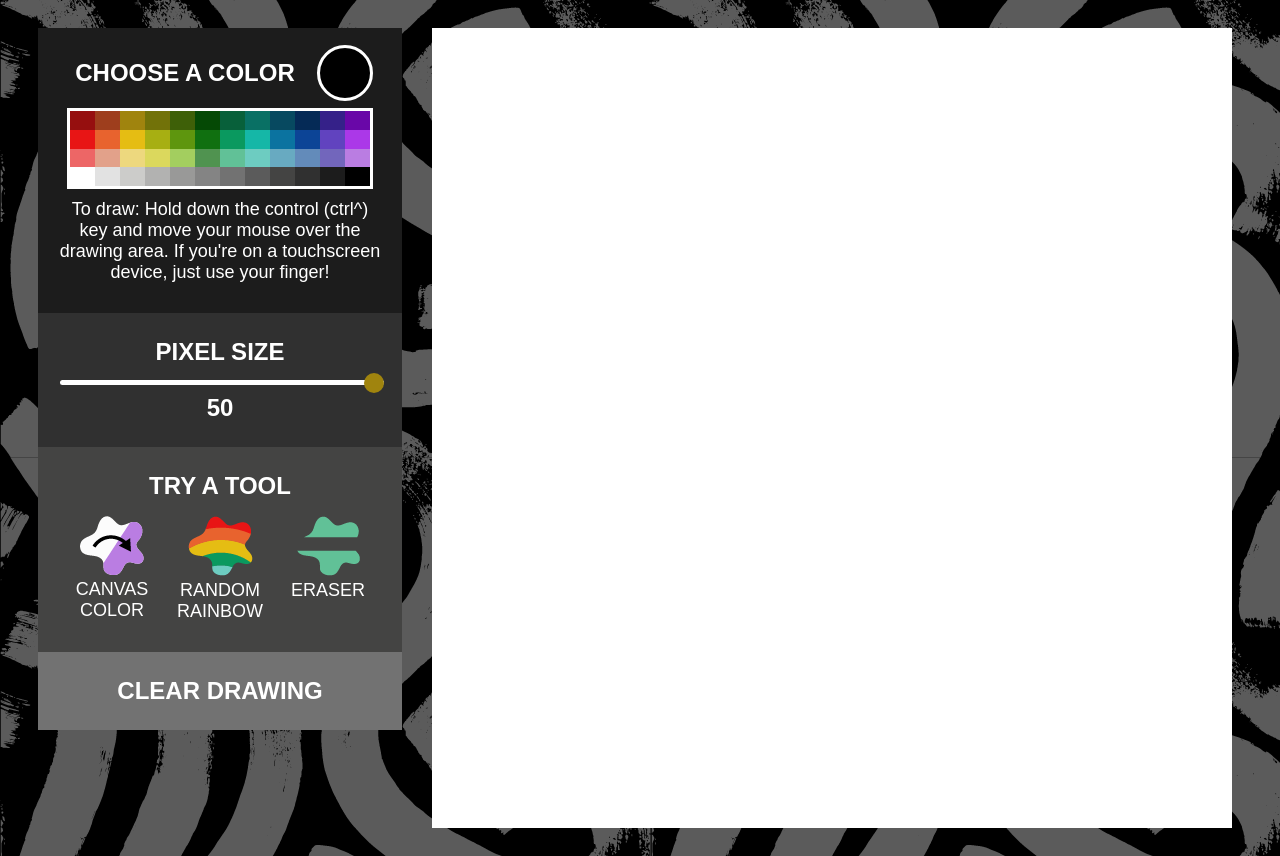
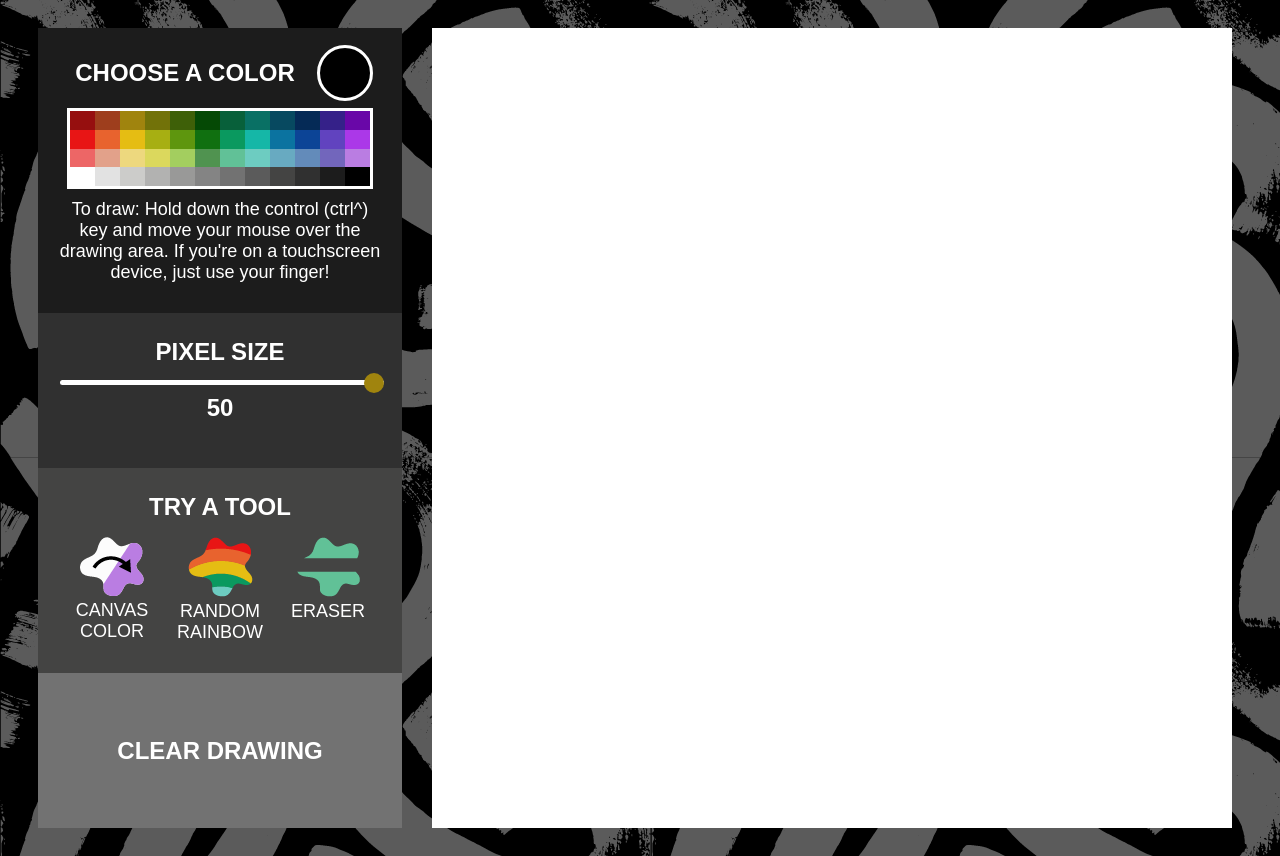
Before and after one commit to Kitteh3/draw-a-doodle, a plain HTML site: page index.html in a window 1280 px wide. Shown: the part 193-1049 px from the top of the page. Drawn offline with Linux system fonts and the light colour scheme; a web font is replaced by a local one.

Commit message:
Adjust sizing of sidebar

```diff
--- a/style.css
+++ b/style.css
@@ -27,12 +27,12 @@ body {
 .sidebar {
     flex: 1 1 0%;
     min-width: 300px;
-    max-width: 400px;
+    max-width: 500px;
+    height: 800px;
     display: flex;
     flex-direction: column;
     justify-content: space-evenly;
-    margin: 10px;
-    margin-top: 0px;
+    margin: 0px 10px;
 }
 
 .text {
@@ -193,6 +193,9 @@ body {
 .clear {
     background-color: #727272;
     cursor: pointer;
+    display: flex;
+    justify-content: center;
+    align-items: center;
 }
 
 .grid-container {
```
